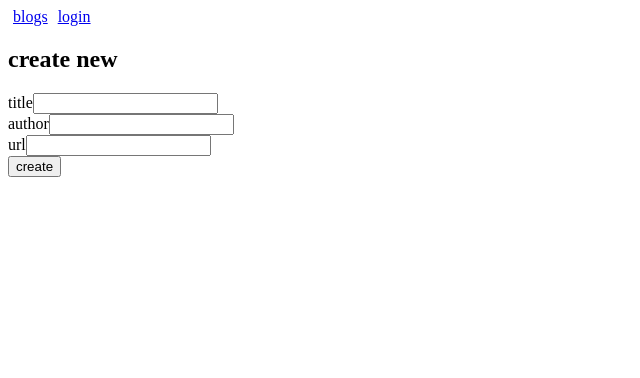
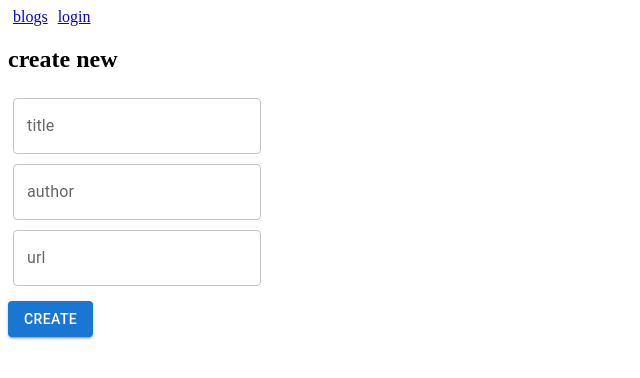
Before and after one commit to lidettt/fullstackopen-part5, a React (Vite) app in the folder bloglist-frontend/: page /create in a window 1280 px wide. Shown: the top 378 px of the page, without its empty margins (0-640 px from the left). Built offline with nearby package versions, Linux system fonts and the light colour scheme; no server answers.

Commit message:
5.29: styled blogs, step 1

```diff
--- a/bloglist-frontend/package.json
+++ b/bloglist-frontend/package.json
@@ -11,6 +11,9 @@
     "test": "vitest run"
   },
   "dependencies": {
+    "@emotion/react": "^11.14.0",
+    "@emotion/styled": "^11.14.1",
+    "@mui/material": "^9.2.0",
     "axios": "^1.9.0",
     "react": "^19.1.0",
     "react-dom": "^19.1.0",
--- a/bloglist-frontend/src/components/BlogForm.jsx
+++ b/bloglist-frontend/src/components/BlogForm.jsx
@@ -1,4 +1,5 @@
 import { useState } from "react";
+import { TextField, Button } from "@mui/material";
 const BlogForm = ({ createBlog }) => {
   const [newTitle, setNewTitle] = useState("");
   const [newAuthor, setNewAuthor] = useState("");
@@ -14,41 +15,40 @@
     setNewAuthor("");
     setNewUrl("");
   };
-
+  const margin = {
+    margin: 5,
+  };
   return (
     <form onSubmit={handleAddNewBlog}>
       <h2>create new</h2>
       <div>
-        <label>
-          title
-          <input
-            type="text"
+        <TextField
+          style={margin}
+          label="title"
           value={newTitle}
           onChange={({ target }) => setNewTitle(target.value)}
         />
-        </label>
       </div>
       <div>
-        <label>
-          author
-          <input
-            type="text"
+        <TextField
+          style={margin}
+          label="author"
           value={newAuthor}
           onChange={({ target }) => setNewAuthor(target.value)}
         />
-        </label>
       </div>
       <div>
-        <label>
-          url
-          <input
-            type="text"
+        <TextField
+          style={margin}
+          label="url"
           value={newUrl}
           onChange={({ target }) => setNewUrl(target.value)}
         />
-        </label>
       </div>
-      <button type="submit">create</button>
+
+      <Button type="submit" variant="contained" style={{ marginTop: 10 }}>
+        create
+      </Button>
     </form>
   );
 };
--- a/bloglist-frontend/src/components/LoginForm.jsx
+++ b/bloglist-frontend/src/components/LoginForm.jsx
@@ -1,3 +1,4 @@
+import { TextField, Button } from "@mui/material";
 const LoginForm = ({
   handleLogin,
   username,
@@ -10,28 +11,25 @@
     <div>
       <form onSubmit={handleLogin}>
         <h2>Log in to application</h2>
-
         <div>
-          <label>
-            username
-            <input
-              type="text"
+          <TextField
+            variant="standard"
+            label="username"
             value={username}
             onChange={handleUsernameChange}
           />
-          </label>
         </div>
         <div>
-          <label>
-            password
-            <input
-              type="password"
+          <TextField
+            variant="standard"
+            label="password"
             value={password}
             onChange={handlePasswordChange}
           />
-          </label>
         </div>
-        <button type="submit">login</button>
+        <Button type="submit" variant="contained" style={{ marginTop: 10 }}>
+          login
+        </Button>
       </form>
     </div>
   );
```
Also changed, not shown: 1 other file (tests, documents, lock files or other folders). Lines whose indentation alone changed are shown as unchanged.
